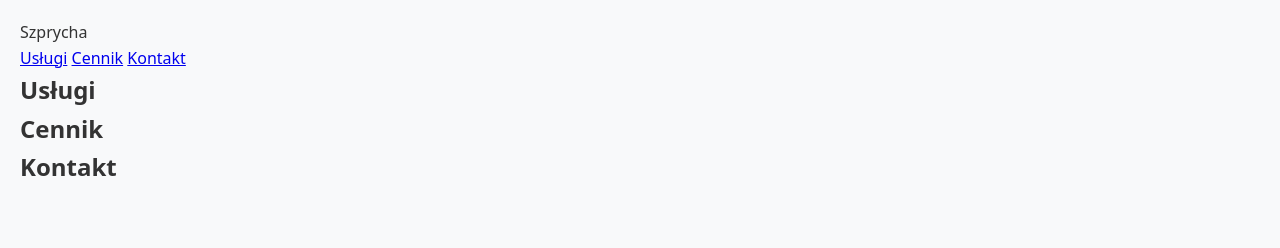
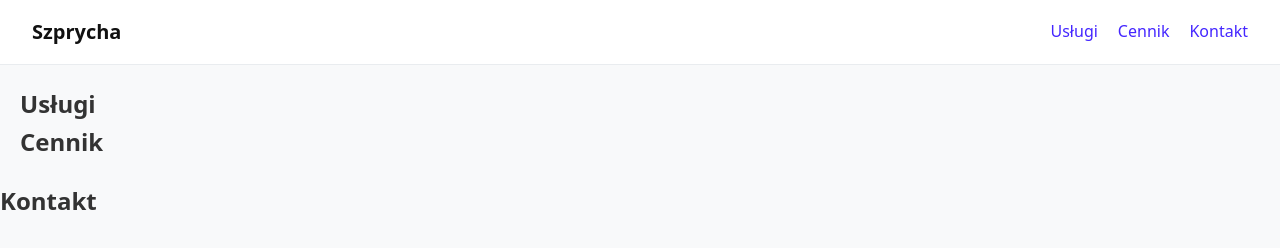
Before and after one commit to Xaaki/ti-lab-dalewki, a plain HTML site: page index.html in a window 1280 px wide. Drawn offline with Linux system fonts and the light colour scheme.

Commit message:
lab1: nawigacja we flexie

```diff
--- a/style.css
+++ b/style.css
@@ -8,7 +8,43 @@
 body {
     font-family: system-ui, -apple-system, sans-serif;
     line-height: 1.6;
-    padding: 20px;
     background-color: #f8f9fa;
     color: #333;
 }
+
+/* Nagłówek i nawigacja - Zadanie 2 */
+.site-header {
+    display: flex;
+    justify-content: space-between;
+    align-items: center;
+    padding: 16px 32px;
+    background-color: #ffffff;
+    border-bottom: 1px solid #e9ecef;
+}
+
+.logo {
+    font-size: 1.25rem;
+    font-weight: bold;
+    color: #111;
+}
+
+.menu {
+    display: flex;
+    gap: 20px;
+}
+
+.menu a {
+    text-decoration: none;
+    color: #4426FF;
+    font-weight: 500;
+    transition: color 0.2s;
+}
+
+.menu a:hover {
+    color: #1a00b8;
+}
+
+/* Sekcje robocze */
+main {
+    padding: 20px;
+}
```
